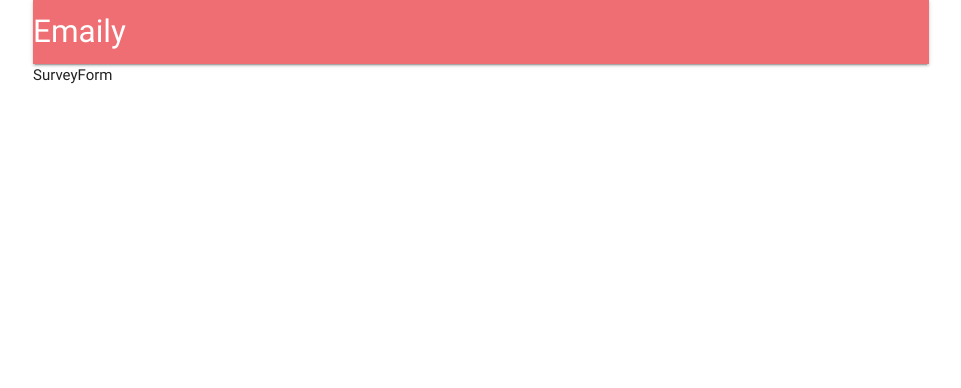
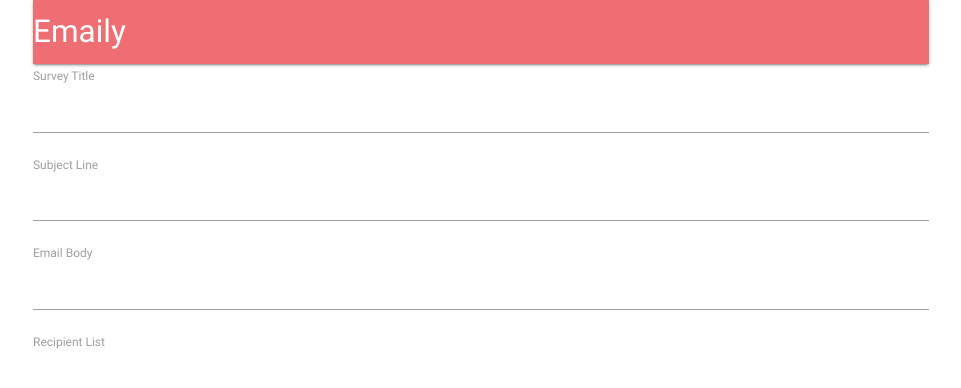
Before and after one commit to guilhermedeoliveira/full-stack-mern-training, a React (Create React App) app in the folder client/: page /surveys/new in a window 1280 px wide. Shown: the top 388 px of the page, without its empty margins (159-1120 px from the left). Built offline with nearby package versions, Linux system fonts and the light colour scheme; no server answers.

Commit message:
Frontend: create SurveyField and wire up into SurveyForm

```diff
--- /dev/null
+++ b/client/src/components/surveys/SurveyField.js
@@ -0,0 +1,13 @@
+// SurveyFiel contains logic to render a single label and input
+import React from 'react';
+
+export default ({ input, label }) => {
+	return (
+		<div>
+			<label>
+				{label}
+			</label>
+			<input {...input} />
+		</div>
+	);
+};
--- a/client/src/components/surveys/SurveyForm.js
+++ b/client/src/components/surveys/SurveyForm.js
@@ -1,10 +1,47 @@
 // SurveyForm shows a form for a user to add input
+import _ from 'lodash';
 import React, { Component } from 'react';
+import { reduxForm, Field } from 'redux-form';
+
+import SurveyField from './SurveyField';
+
+const FIELD = [
+	{ label: 'Survey Title', name: 'title' },
+	{ label: 'Subject Line', name: 'subject' },
+	{ label: 'Email Body', name: 'body' },
+	{ label: 'Recipient List', name: 'emails' }
+];
 
 class SurveyForm extends Component {
+	renderFields() {
+		return _.map(FIELD, ({ label, name }) => {
+			return (
+				<Field
+					key={name}
+					component={SurveyField}
+					type="text"
+					label={label}
+					name={name}
+				/>
+			);
+		});
+	}
+
 	render() {
-		return <div>SurveyForm</div>;
+		return (
+			<form
+				onSubmit={this.props.handleSubmit(values => {
+					console.log(values);
+				})}
+			>
+				<div>
+					{this.renderFields()}
+				</div>
+			</form>
+		);
 	}
 }
 
-export default SurveyForm;
+export default reduxForm({
+	form: 'SurveyForm'
+})(SurveyForm);
```
